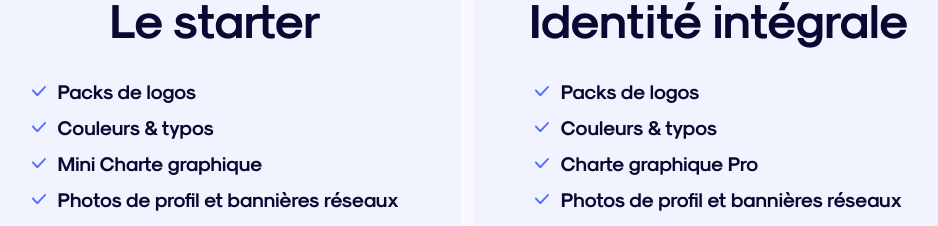
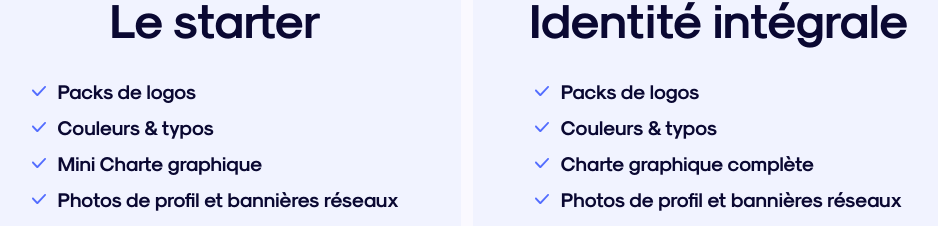
Before and after one commit to ryugotthis/next-lucas-portfolio, a Next.js app: page / in a window 1280 px wide. Shown: the part 3840-4066 px from the top of the page, without its empty margins (173-1111 px from the left). Built offline with nearby package versions, Linux system fonts and the light colour scheme.

Commit message:
edict package section content

```diff
--- a/src/components/homepage/PackageLists.tsx
+++ b/src/components/homepage/PackageLists.tsx
@@ -25,7 +25,7 @@ export default function PackageList() {
       content: [
         { name: 'Packs de logos', include: true },
         { name: 'Couleurs & typos', include: true },
-        { name: 'Charte graphique Pro', include: true },
+        { name: 'Charte graphique complète', include: true },
         { name: 'Photos de profil et bannières réseaux', include: true },
         { name: 'Illustrations & éléments graphiques', include: true, puls: false },
         { name: 'Templates posts réseaux sociaux', include: true, puls: false },
```
